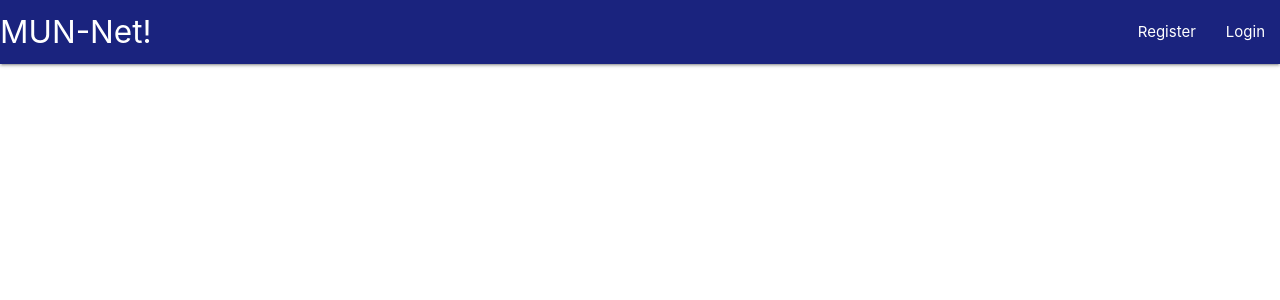
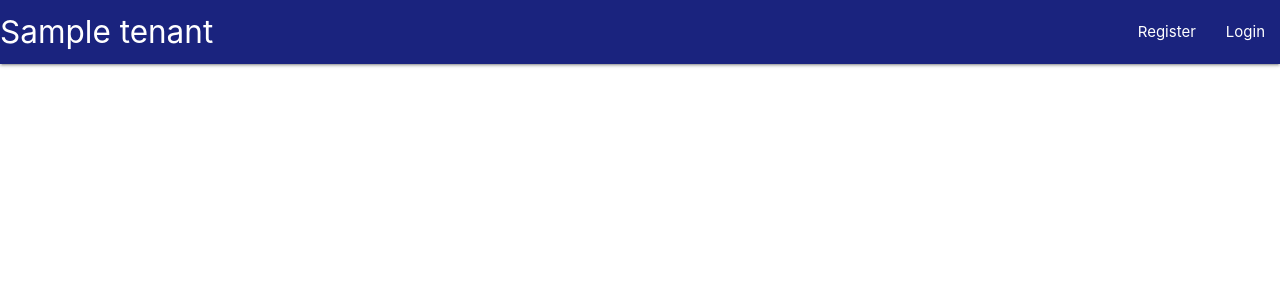
Before and after one commit to Sparrownor1/mun-net, a Django app: template templates/header.html in a window 1280 px wide. Shown: the top 300 px of the page. Run offline with Django 3.2, Linux system fonts and the light colour scheme; the template is opened without the code that fills it: most values are stand-ins (such as "Sample title", 1, 10 or a date in 2020); some libraries are stand-ins or nearby versions.

Commit message:
Tenant name added to navbar

```diff
--- a/chair/views.py
+++ b/chair/views.py
@@ -25,6 +25,7 @@ def index(request):
             return render(request,
                           "chair/index.html",
                           {"title": TITLE,
+                          "tenant": request.tenant,
                            "pages": pages})
 
     messages.error(request, "You are not authorized to access that page")
@@ -62,6 +63,7 @@ def sheet(request):
                 return render(request,
                               "chair/sheet.html",
                               {"title": TITLE,
+                              "tenant": request.tenant,
                                "form": form,
                                "own_committee": own_committee})
 
@@ -84,6 +86,7 @@ def requests(request):
             return render(request,
                           "chair/requests.html",
                           {"title": TITLE,
+                          "tenant": request.tenant,
                            "past_requests": past_requests,
                            "own_committee": own_committee})
 
@@ -113,6 +116,7 @@ def add_request(request):
                 return render(request,
                               "chair/add_request.html",
                               {"title": TITLE,
+                              "tenant": request.tenant,
                                "form": form}
                               )
 
@@ -141,6 +145,7 @@ def edit_request(request, request_key):
                 return render(request,
                               "chair/edit_request.html",
                               {"title": TITLE,
+                              "tenant": request.tenant,
                                "form": form})
 
     messages.error(request, "You are not authorized to access that page")
@@ -177,6 +182,7 @@ def position_papers(request):
                 request,
                 'chair/position_papers.html',
                 {"title": TITLE,
+                "tenant": request.tenant,
                  'papers': papers,
                  'own_committee': own_committee}
             )
--- a/templates/includes/navbar.html
+++ b/templates/includes/navbar.html
@@ -1,7 +1,13 @@
 <nav>
   <div class="nav-wrapper indigo darken-4">
 
-    <a href="/" class="brand-logo hide-on-med-and-down">MUN-Net!</a>
+    <a href="/" class="brand-logo hide-on-med-and-down">
+      {% if tenant %}
+      {{tenant}}
+      {% else %}
+      MUN-Net!
+      {% endif %}
+    </a>
 
     <ul id="nav-mobile" class="right hide-on-down">
 
```
Also changed, not shown: secretariat/views.py (+7 -0 lines), users/views.py (+11 -5 lines).
